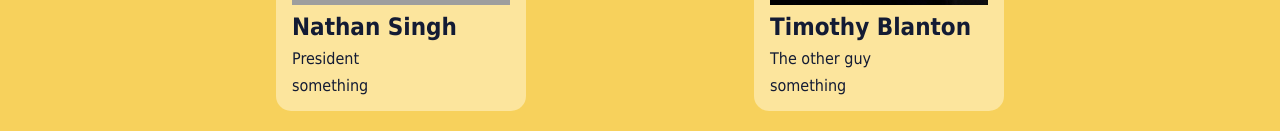
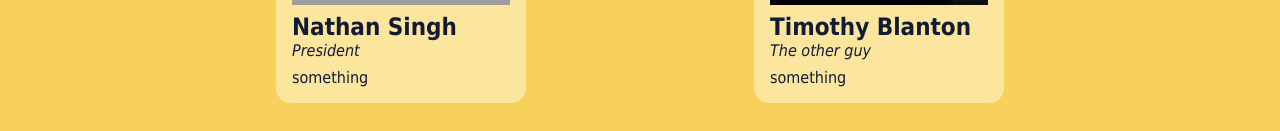
Before and after one commit to JayJ104/mathclub, a Next.js app: page /team in a window 1280 px wide. Shown: the part 430-561 px from the top of the page. Built offline with nearby package versions, Linux system fonts and the light colour scheme; grey boxes are pictures that could not be loaded.

Commit message:
Update team.js

```diff
--- a/src/pages/team.js
+++ b/src/pages/team.js
@@ -20,7 +20,7 @@ export default function Team() {
                 />
               </div>
               <h2>{officer.name}</h2>
-              <p>{officer.position}</p>
+              <c>{officer.position}</c>
               <p>{officer.contact}</p>
             </div>
           );
```
